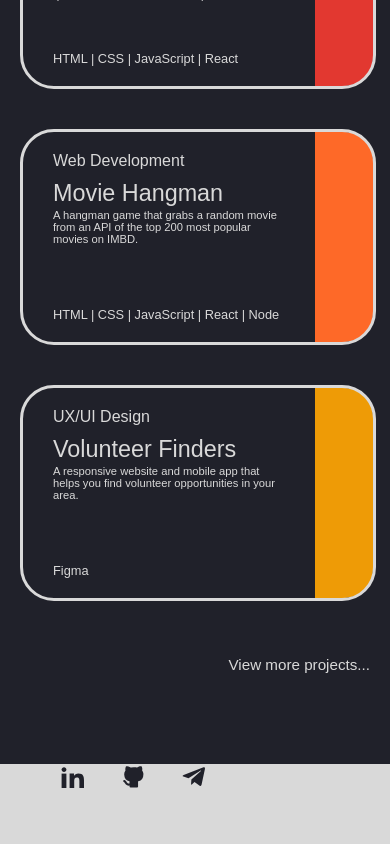
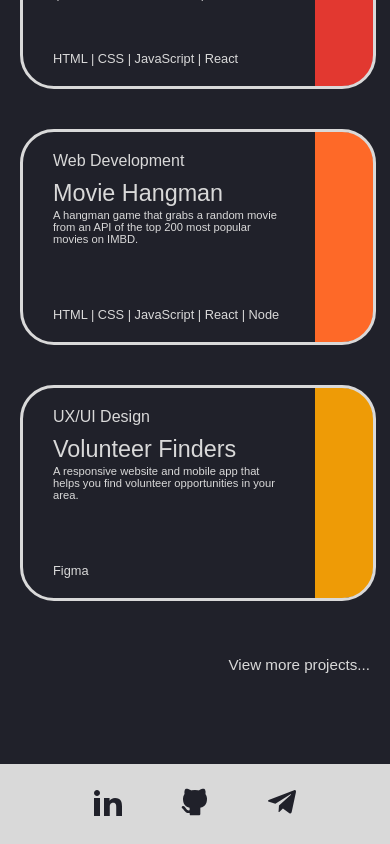
Before and after one commit to TaylorDay11/my-website, a React (Vite) app: page / in a window 390 px wide. Shown: the part 871-1715 px from the top of the page. Built offline with nearby package versions, Linux system fonts and the light colour scheme; a web font is replaced by a local one.

Commit message:
updated index.css

```diff
--- a/src/index.css
+++ b/src/index.css
@@ -700,7 +700,7 @@ footer {
 
     /* Footer */
 
-    footer {
+    .footer-container {
         gap: 55px;
         height: 80px;
         justify-content: center;
@@ -711,7 +711,7 @@ footer {
         display: none;
     }
 
-    footer > a > svg {
+    .footer-container > a > svg {
         width: 2em;
         height: 2em;
     }
```
